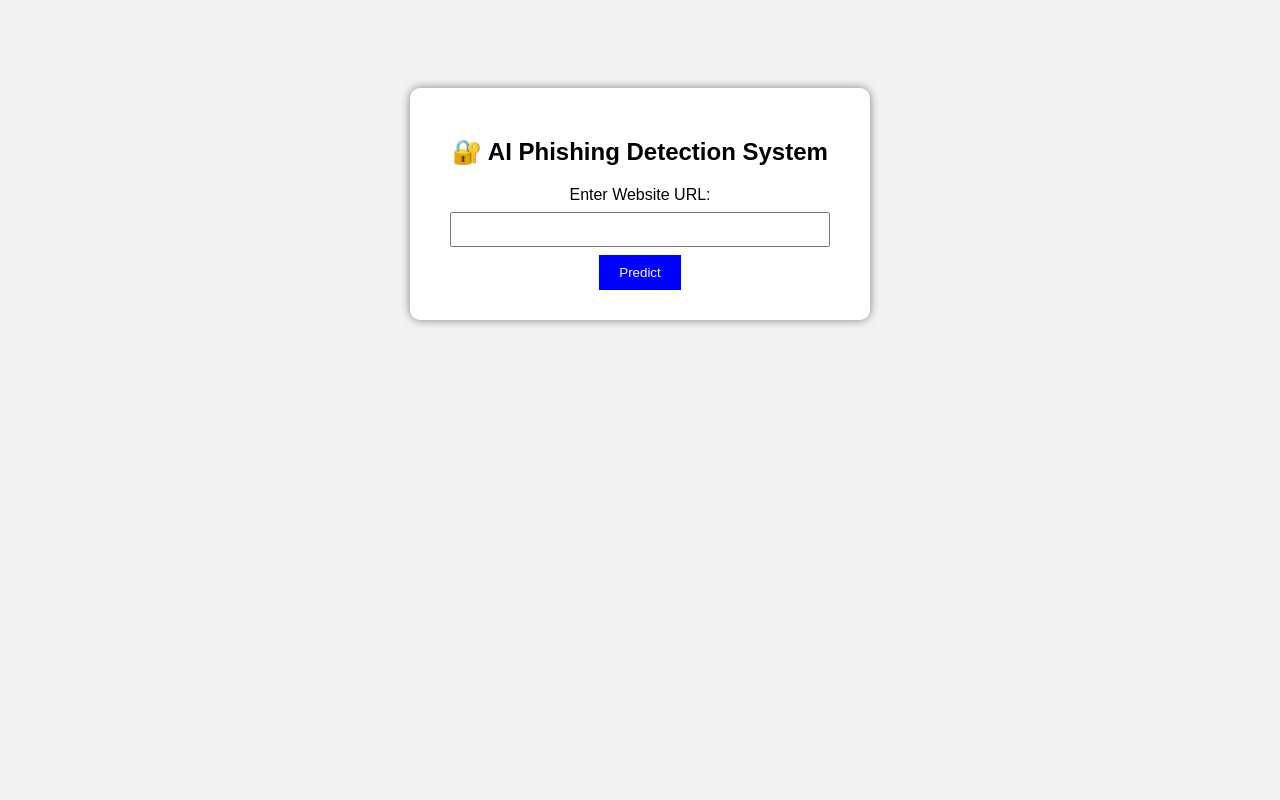
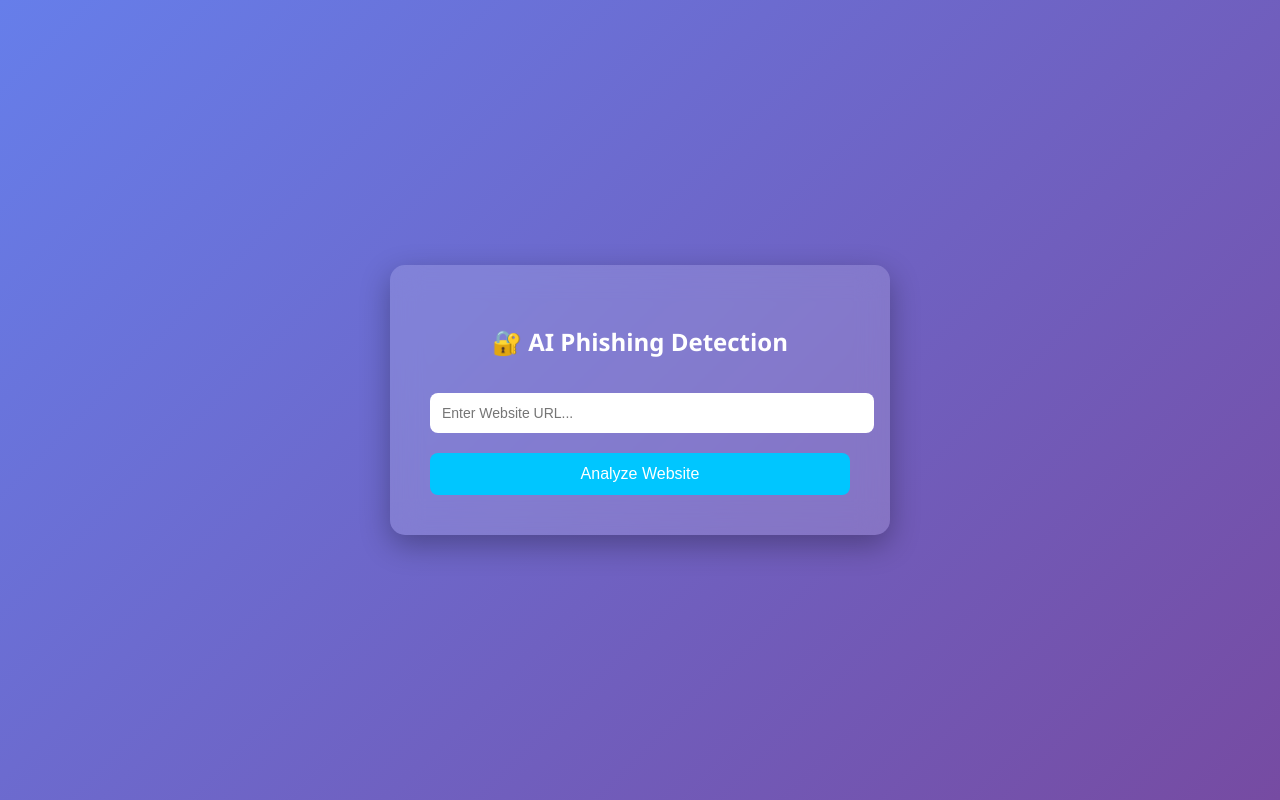
Before and after one commit to VikyathBhandary777/AI-Phishing-Detection-System, a Flask app: page / in a window 1280 px wide. Run offline with Flask 3, Linux system fonts and the light colour scheme.

Commit message:
Upgraded UI design

```diff
--- a/src/templates/index.html
+++ b/src/templates/index.html
@@ -2,61 +2,101 @@
 <html>
 <head>
     <title>AI Phishing Detection</title>
+
     <style>
         body {
-            font-family: Arial;
-            background-color: #f2f2f2;
-            text-align: center;
-            padding-top: 80px;
+            margin: 0;
+            font-family: 'Segoe UI', sans-serif;
+            background: linear-gradient(135deg, #667eea, #764ba2);
+            display: flex;
+            justify-content: center;
+            align-items: center;
+            height: 100vh;
         }
 
-        .container {
-            background: white;
-            width: 400px;
-            margin: auto;
-            padding: 30px;
-            border-radius: 10px;
-            box-shadow: 0px 0px 10px gray;
+        .card {
+            background: rgba(255, 255, 255, 0.15);
+            backdrop-filter: blur(15px);
+            padding: 40px;
+            width: 420px;
+            border-radius: 15px;
+            box-shadow: 0 10px 30px rgba(0,0,0,0.3);
+            text-align: center;
+            color: white;
+        }
+
+        h2 {
+            margin-bottom: 25px;
         }
 
         input {
-            width: 90%;
-            padding: 8px;
-            margin: 8px 0;
+            width: 100%;
+            padding: 12px;
+            margin-top: 10px;
+            margin-bottom: 20px;
+            border-radius: 8px;
+            border: none;
+            outline: none;
+            font-size: 14px;
         }
 
         button {
-            padding: 10px 20px;
-            background-color: blue;
+            width: 100%;
+            padding: 12px;
+            background: #00c6ff;
+            border: none;
+            border-radius: 8px;
             color: white;
-            border: none;
+            font-size: 16px;
+            cursor: pointer;
+            transition: 0.3s;
+        }
+
+        button:hover {
+            background: #0072ff;
         }
 
         .result {
-            margin-top: 20px;
-            font-size: 18px;
+            margin-top: 25px;
+            padding: 12px;
+            border-radius: 8px;
             font-weight: bold;
+        }
+
+        .safe {
+            background: rgba(0, 255, 150, 0.2);
+            color: #00ffae;
+        }
+
+        .phishing {
+            background: rgba(255, 80, 80, 0.2);
+            color: #ff4d4d;
         }
     </style>
 </head>
 
 <body>
 
-<div class="container">
-    <h2>🔐 AI Phishing Detection System</h2>
+<div class="card">
+    <h2>🔐 AI Phishing Detection</h2>
 
     <form action="/predict" method="post">
-        <label>Enter Website URL:</label><br>
-        <input type="text" name="url" required><br>
-
-        <button type="submit">Predict</button>
+        <input type="text" name="url" placeholder="Enter Website URL..." required>
+        <button type="submit">Analyze Website</button>
     </form>
 
     {% if prediction_text %}
-    <div class="result">
-        {{ prediction_text }}
-    </div>
+        {% if "Legitimate" in prediction_text %}
+            <div class="result safe">
+                {{ prediction_text }}
+            </div>
+        {% else %}
+            <div class="result phishing">
+                {{ prediction_text }}
+            </div>
+        {% endif %}
     {% endif %}
+
 </div>
 
 </body>
```
